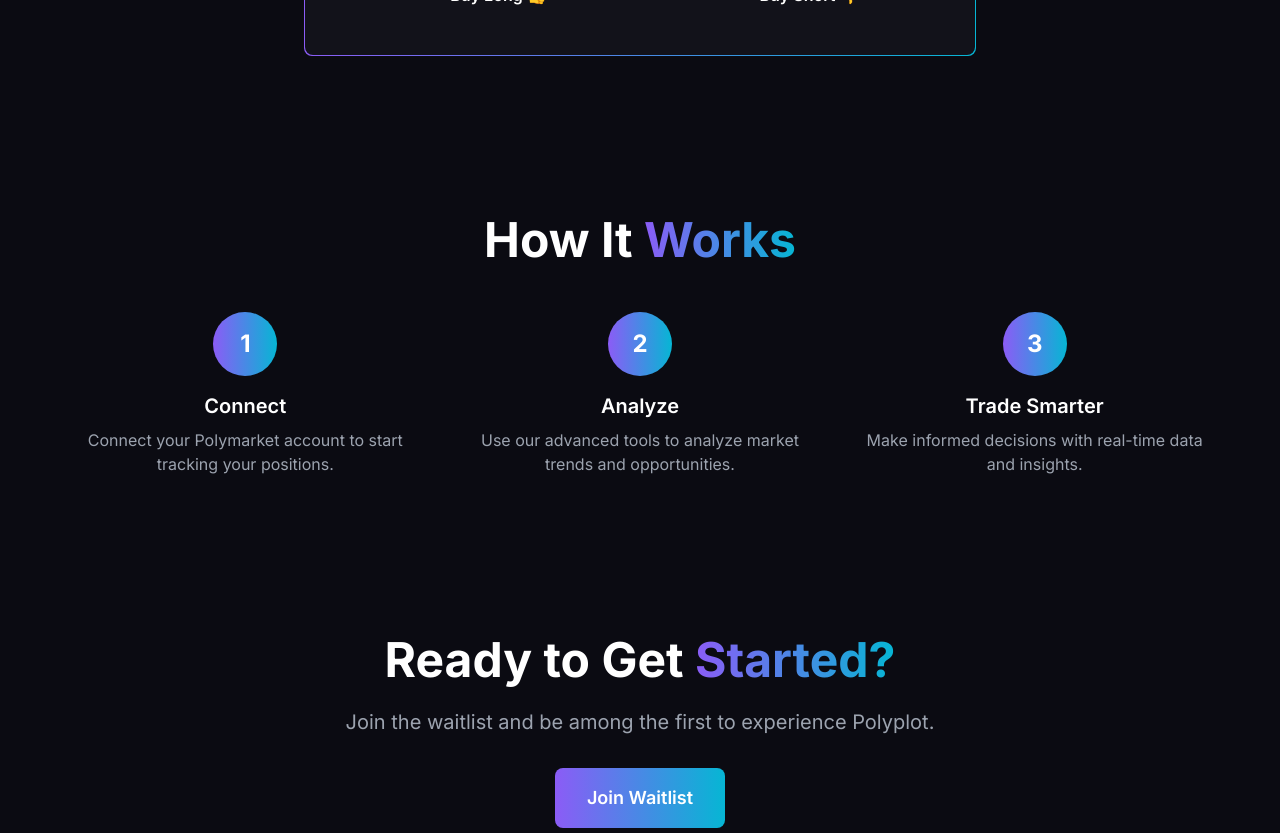
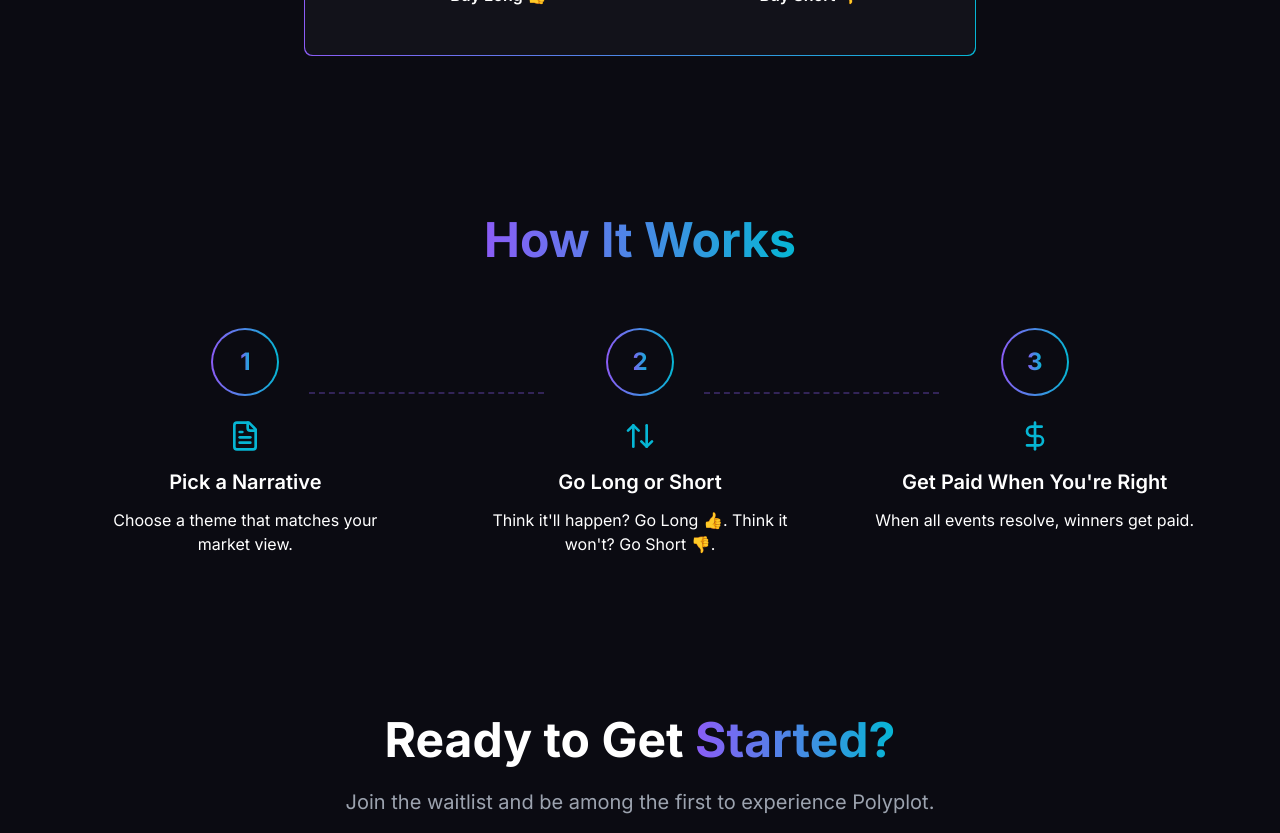
Before and after one commit to equilibrium-fi/polyplot-landing-page, a React (Vite) app: page / in a window 1280 px wide. Shown: the part 1800-2633 px from the top of the page. Built offline with nearby package versions, Linux system fonts and the light colour scheme.

Commit message:
feat(how-it-works): add 3-step flow section

```diff
--- a/src/components/HowItWorksSection.tsx
+++ b/src/components/HowItWorksSection.tsx
@@ -1,42 +1,110 @@
+import { motion } from 'framer-motion';
+import { FileText, ArrowUpDown, DollarSign } from 'lucide-react';
+
 const HowItWorksSection = () => {
+  const steps = [
+    {
+      number: 1,
+      icon: FileText,
+      title: "Pick a Narrative",
+      description: "Choose a theme that matches your market view.",
+    },
+    {
+      number: 2,
+      icon: ArrowUpDown,
+      title: "Go Long or Short",
+      description: "Think it'll happen? Go Long 👍. Think it won't? Go Short 👎.",
+    },
+    {
+      number: 3,
+      icon: DollarSign,
+      title: "Get Paid When You're Right",
+      description: "When all events resolve, winners get paid.",
+    },
+  ];
+
   return (
-    <section className="py-20 px-4">
+    <section className="py-20 px-4 bg-bg-base">
       <div className="max-w-6xl mx-auto">
-        <h2 className="text-4xl md:text-5xl font-bold text-center mb-12">
-          How It <span className="bg-gradient-to-r from-primary-purple to-primary-cyan bg-clip-text text-transparent">Works</span>
+        {/* Title */}
+        <h2 className="text-4xl md:text-5xl font-bold text-center mb-16">
+          <span className="bg-gradient-to-r from-primary-purple to-primary-cyan bg-clip-text text-transparent">
+            How It Works
+          </span>
         </h2>
-        <div className="grid md:grid-cols-3 gap-8">
-          <div className="text-center">
-            <div className="w-16 h-16 bg-gradient-to-r from-primary-purple to-primary-cyan rounded-full flex items-center justify-center text-2xl font-bold mx-auto mb-4">
-              1
-            </div>
-            <h3 className="text-xl font-semibold mb-2">Connect</h3>
-            <p className="text-gray-400">
-              Connect your Polymarket account to start tracking your positions.
-            </p>
+
+        {/* Steps Container */}
+        <div className="relative">
+          {/* Desktop: Horizontal layout */}
+          <div className="hidden md:grid md:grid-cols-3 gap-8">
+            {steps.map((step, index) => (
+              <div key={step.number} className="relative">
+                <Step step={step} index={index} />
+
+                {/* Connecting dashed line - only show between steps */}
+                {index < steps.length - 1 && (
+                  <div className="absolute top-16 left-[calc(50%+4rem)] w-[calc(100%-8rem)] h-[2px] border-t-2 border-dashed border-primary-purple/30 hidden lg:block" />
+                )}
+              </div>
+            ))}
           </div>
-          <div className="text-center">
-            <div className="w-16 h-16 bg-gradient-to-r from-primary-purple to-primary-cyan rounded-full flex items-center justify-center text-2xl font-bold mx-auto mb-4">
-              2
-            </div>
-            <h3 className="text-xl font-semibold mb-2">Analyze</h3>
-            <p className="text-gray-400">
-              Use our advanced tools to analyze market trends and opportunities.
-            </p>
-          </div>
-          <div className="text-center">
-            <div className="w-16 h-16 bg-gradient-to-r from-primary-purple to-primary-cyan rounded-full flex items-center justify-center text-2xl font-bold mx-auto mb-4">
-              3
-            </div>
-            <h3 className="text-xl font-semibold mb-2">Trade Smarter</h3>
-            <p className="text-gray-400">
-              Make informed decisions with real-time data and insights.
-            </p>
+
+          {/* Mobile: Vertical layout */}
+          <div className="md:hidden space-y-8">
+            {steps.map((step, index) => (
+              <div key={step.number} className="relative">
+                <Step step={step} index={index} />
+
+                {/* Connecting dashed line - only show between steps */}
+                {index < steps.length - 1 && (
+                  <div className="absolute left-1/2 top-[calc(100%+1rem)] h-8 w-[2px] border-l-2 border-dashed border-primary-purple/30 -translate-x-1/2" />
+                )}
+              </div>
+            ))}
           </div>
         </div>
       </div>
     </section>
-  )
-}
+  );
+};
 
-export default HowItWorksSection
+// Step Component
+const Step = ({ step, index }: { step: { number: number; icon: any; title: string; description: string }; index: number }) => {
+  const Icon = step.icon;
+
+  return (
+    <motion.div
+      initial={{ opacity: 0, y: 20 }}
+      whileInView={{ opacity: 1, y: 0 }}
+      transition={{ duration: 0.5, delay: index * 0.1 }}
+      viewport={{ once: true }}
+      className="flex flex-col items-center text-center"
+    >
+      {/* Circular number with gradient border */}
+      <div className="p-[2px] bg-gradient-to-r from-primary-purple to-primary-cyan rounded-full mb-6">
+        <div className="bg-bg-base rounded-full w-16 h-16 flex items-center justify-center">
+          <span className="text-2xl font-bold bg-gradient-to-r from-primary-purple to-primary-cyan bg-clip-text text-transparent">
+            {step.number}
+          </span>
+        </div>
+      </div>
+
+      {/* Icon */}
+      <div className="mb-4">
+        <Icon className="w-8 h-8 text-primary-cyan" />
+      </div>
+
+      {/* Title */}
+      <h3 className="text-xl font-semibold text-white mb-3">
+        {step.title}
+      </h3>
+
+      {/* Description */}
+      <p className="text-text-secondary max-w-xs">
+        {step.description}
+      </p>
+    </motion.div>
+  );
+};
+
+export default HowItWorksSection;
```
